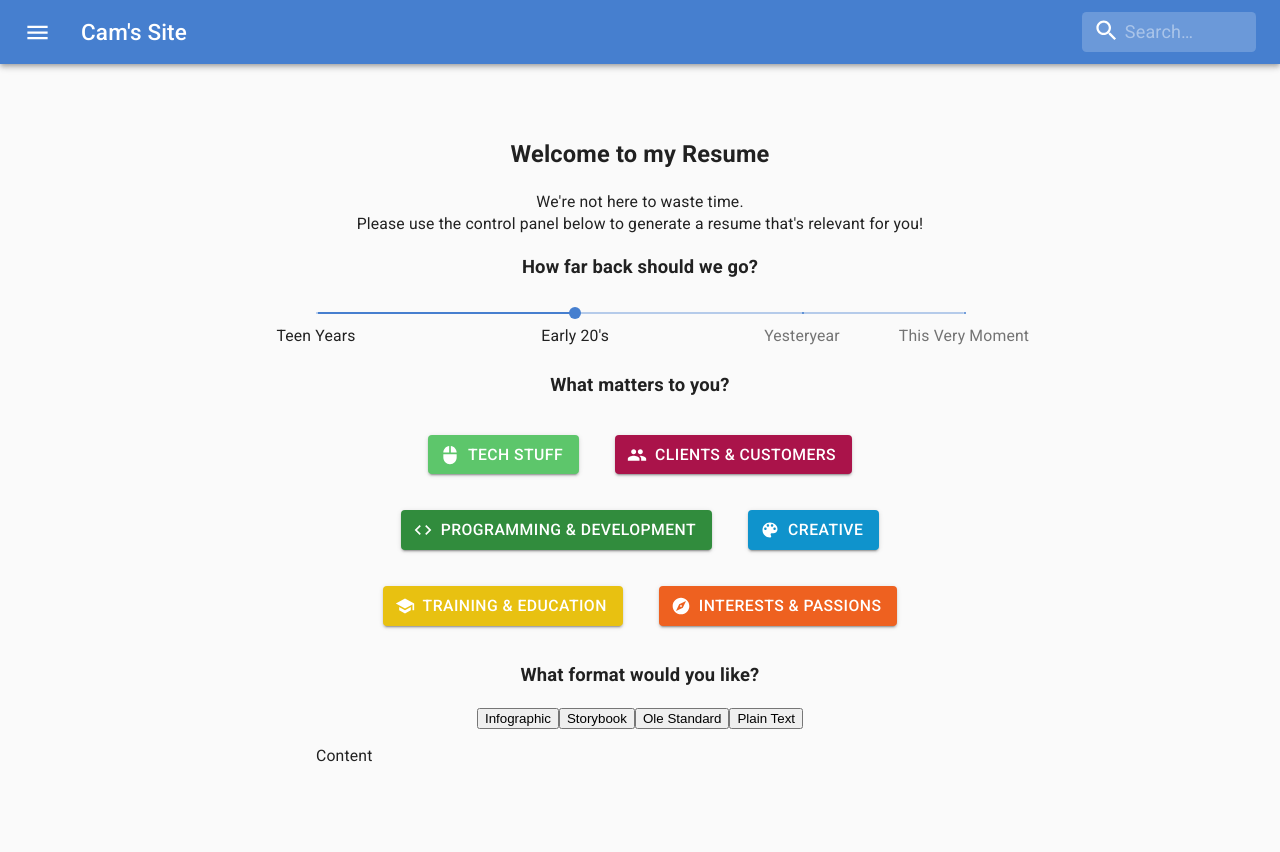
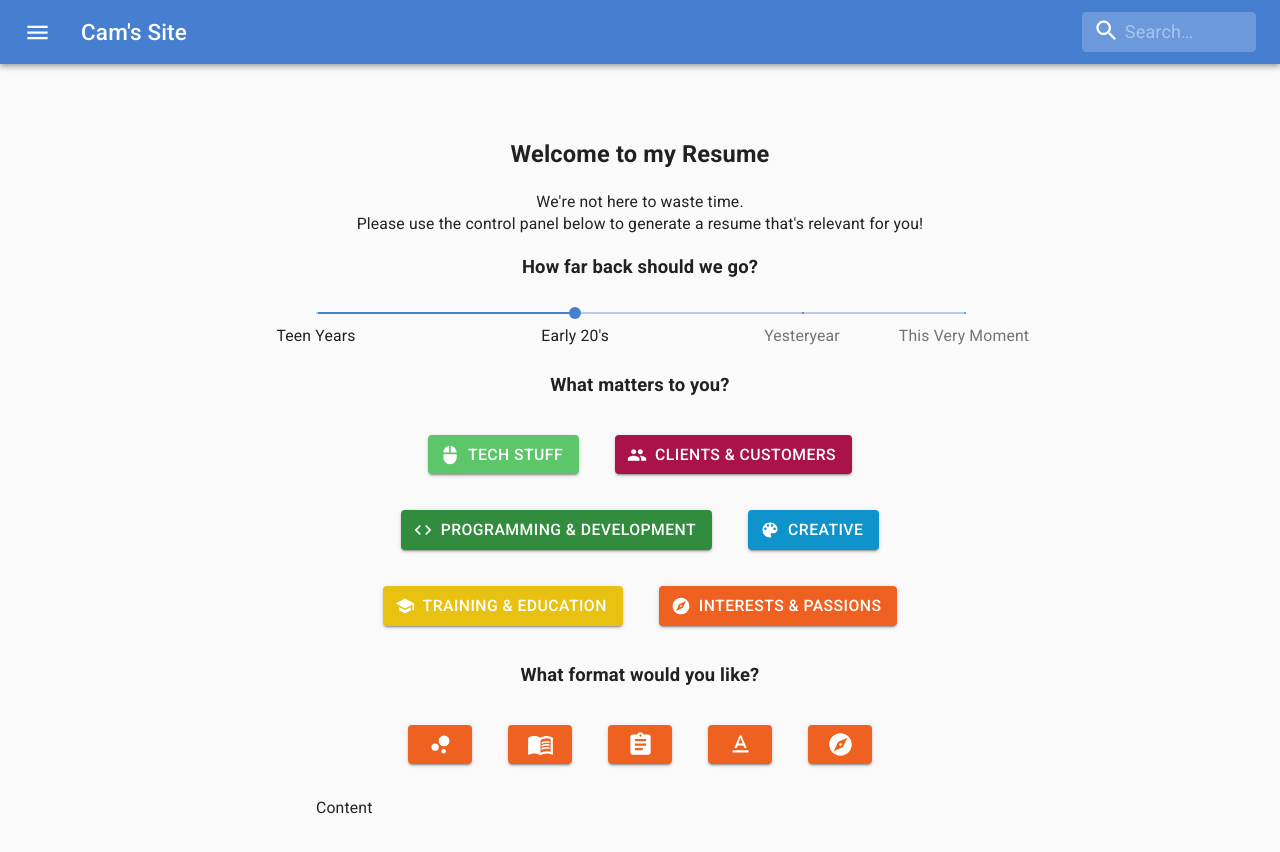
Before and after one commit to choozin/portfolio, a Next.js app: page /resume in a window 1280 px wide. Shown: the top 852 px of the page. Built offline with nearby package versions, Linux system fonts and the light colour scheme; what re-base would draw is missing.

Commit message:
Added more to resume generator, mostly aesthetic stuff.

```diff
--- a/components/resume/resume.tsx
+++ b/components/resume/resume.tsx
@@ -6,7 +6,7 @@ import styles from './resume.module.css'
 
 import Button from '@material-ui/core/Button';
 import Slider from '@material-ui/core/Slider'
-import { Code, School, People, Explore, Mouse, Palette } from '@material-ui/icons';
+import { Code, School, People, Explore, Mouse, Palette, BubbleChart, Assignment, MenuBook, TextFormat } from '@material-ui/icons';
 
 import useWindowDimensions from '../hooks/useWindowDimensions'
 
@@ -31,6 +31,12 @@ const Resume = () => {
     const [creative, setCreative] = useState(true);
     const [education, setEducation] = useState(true);
     const [interests, setInterests] = useState(true);
+
+    const [infographic, setInfographic] = useState(true);
+    const [storybook, setStorybook] = useState(true);
+    const [oleStandard, setOleStandard] = useState(true);
+    const [plainText, setPlainText] = useState(true);
+    const [binary, setBinary] = useState(true);
 
 
     const marks = [
@@ -62,6 +68,44 @@ const Resume = () => {
         switch (e.currentTarget.value) {
             case 'techStuff':
                 setTechStuff(!techStuff)
+                break;
+            case 'clients':
+                setClients(!clients)
+                break;
+            case 'programming':
+                setProgramming(!programming)
+                break;
+            case 'creative':
+                setCreative(!creative)
+                break;
+            case 'education':
+                setEducation(!education)
+                break;
+            case 'interests':
+                setInterests(!interests)
+                break;
+        }
+    }
+
+    const formatButtonClick = (e) => {
+        e.preventDefault();
+        console.log(e.currentTarget.value);
+        switch (e.currentTarget.value) {
+            case 'infographic':
+                setInfographic(!infographic)
+                break;
+            case 'storybook':
+                setStorybook(!storybook)
+                break;
+            case 'oleStandard':
+                setOleStandard(!oleStandard)
+                break;
+            case 'plainText':
+                setPlainText(!plainText)
+                break;
+            case 'binary':
+                setBinary(!binary)
+                break;
         }
     }
 
@@ -132,10 +176,13 @@ const Resume = () => {
                     <Button
                         variant="contained"
                         color='primary'
-                        style={{backgroundColor: '#5dc66b', margin: '1rem'}}
+                        style={{
+                            color: techStuff ? '#fff' : '#ddd',
+                            backgroundColor: techStuff ? '#5dc66b' : '#bbb',
+                            margin: '1rem'
+                        }}
                         className={styles.categoriesBtn}
                         startIcon={<Mouse />}
-                        disabled={!techStuff}
                         value='techStuff'
                         onClick={(e) => categoriesButtonClick(e)}
                     >
@@ -144,55 +191,75 @@ const Resume = () => {
                     <Button
                         variant="contained"
                         color="secondary"
-                        style={{backgroundColor: '#aa134a', margin: '1rem'}}
+                        style={{
+                            color: clients ? '#fff' : '#ddd',
+                            backgroundColor: clients ? '#aa134a' : '#bbb',
+                            margin: '1rem'
+                        }}
                         className={styles.categoriesBtn}
                         startIcon={<People />}
-                        disabled={!clients}
                         value='clients'
+                        onClick={(e) => categoriesButtonClick(e)}
                     >
                         Clients & Customers
                     </Button>
                     <Button
                         variant="contained"
                         color="secondary"
-                        style={{backgroundColor: '#318c3d', margin: '1rem'}}
+                        style={{
+                            color: programming ? '#fff' : '#ddd',
+                            backgroundColor: programming ? '#318c3d' : '#bbb',
+                            margin: '1rem'
+                        }}
                         className={styles.categoriesBtn}
                         startIcon={<Code />}
-                        disabled={!programming}
                         value='programming'
+                        onClick={(e) => categoriesButtonClick(e)}
                     >
                         Programming & Development
                     </Button>
                     <Button
                         variant="contained"
                         color="secondary"
-                        style={{backgroundColor: '#0f93cc', margin: '1rem'}}
+                        style={{
+                            color: creative ? '#fff' : '#ddd',
+                            backgroundColor: creative ? '#0f93cc' : '#bbb',
+                            margin: '1rem'
+                        }}
                         className={styles.categoriesBtn}
                         startIcon={<Palette />}
-                        disabled={!creative}
                         value='creative'
+                        onClick={(e) => categoriesButtonClick(e)}
                     >
                         Creative
                     </Button>
                     <Button
                         variant="contained"
                         color="secondary"
-                        style={{backgroundColor: '#e8c111', margin: '1rem'}}
+                        style={{
+                            color: education ? '#fff' : '#ddd',
+                            backgroundColor: education ? '#e8c111' : '#bbb',
+                            margin: '1rem'
+                        }}
                         className={styles.categoriesBtn}
                         startIcon={<School />}
-                        disabled={!education}
                         value='education'
+                        onClick={(e) => categoriesButtonClick(e)}
                     >
                         Training & Education
                     </Button>
                     <Button
                         variant="contained"
                         color="secondary"
-                        style={{backgroundColor: '#ee6120', margin: '1rem'}}
+                        style={{
+                            color: interests ? '#fff' : '#ddd',
+                            backgroundColor: interests ? '#ee6120' : '#bbb',
+                            margin: '1rem'
+                        }}
                         className={styles.categoriesBtn}
                         startIcon={<Explore />}
-                        disabled={!interests}
                         value='interests'
+                        onClick={(e) => categoriesButtonClick(e)}
                     >
                         Interests & Passions
                     </Button>
@@ -204,18 +271,76 @@ const Resume = () => {
                     }}
                 >
                     <h3>What format would you like?</h3>
-                    <button>
-                        Infographic
-                    </button>
-                    <button>
-                        Storybook
-                    </button>
-                    <button>
-                        Ole Standard
-                    </button>
-                    <button>
-                        Plain Text
-                    </button>
+                    <Button
+                        variant="contained"
+                        color="secondary"
+                        style={{
+                            color: infographic ? '#fff' : '#ddd',
+                            backgroundColor: infographic ? '#ee6120' : '#bbb',
+                            margin: '1rem'
+                        }}
+                        className={styles.formatBtn}
+                        value='infographic'
+                        onClick={(e) => formatButtonClick(e)}
+                    >
+                        <BubbleChart />
+                    </Button>
+                    <Button
+                        variant="contained"
+                        color="secondary"
+                        style={{
+                            color: storybook ? '#fff' : '#ddd',
+                            backgroundColor: storybook ? '#ee6120' : '#bbb',
+                            margin: '1rem'
+                        }}
+                        className={styles.formatBtn}
+                        value='storybook'
+                        onClick={(e) => formatButtonClick(e)}
+                    >
+                        <MenuBook />
+                    </Button>
+                    <Button
+                        variant="contained"
+                        color="secondary"
+                        style={{
+                            color: oleStandard ? '#fff' : '#ddd',
+                            backgroundColor: oleStandard ? '#ee6120' : '#bbb',
+                            margin: '1rem'
+                        }}
+                        className={styles.formatBtn}
+                        value='oleStandard'
+                        onClick={(e) => formatButtonClick(e)}
+                    >
+                        <Assignment />
+                    </Button>
+                    <Button
+                        variant="contained"
+                        color="secondary"
+                        style={{
+                            color: plainText ? '#fff' : '#ddd',
+                            backgroundColor: plainText ? '#ee6120' : '#bbb',
+                            margin: '1rem'
+                        }}
+                        className={styles.formatBtn}
+                        value='plainText'
+                        onClick={(e) => formatButtonClick(e)}
+                    >
+                        <TextFormat />
+                    </Button>
+                    <Button
+                        variant="contained"
+                        color="secondary"
+                        style={{
+                            color: binary ? '#fff' : '#ddd',
+                            backgroundColor: binary ? '#ee6120' : '#bbb',
+                            margin: '1rem'
+                        }}
+                        className={styles.formatBtn}
+                        value='binary'
+                        onClick={(e) => formatButtonClick(e)}
+                    >
+                        <Explore />
+                    </Button>
                 </motion.div>
             </motion.div>
 
```
